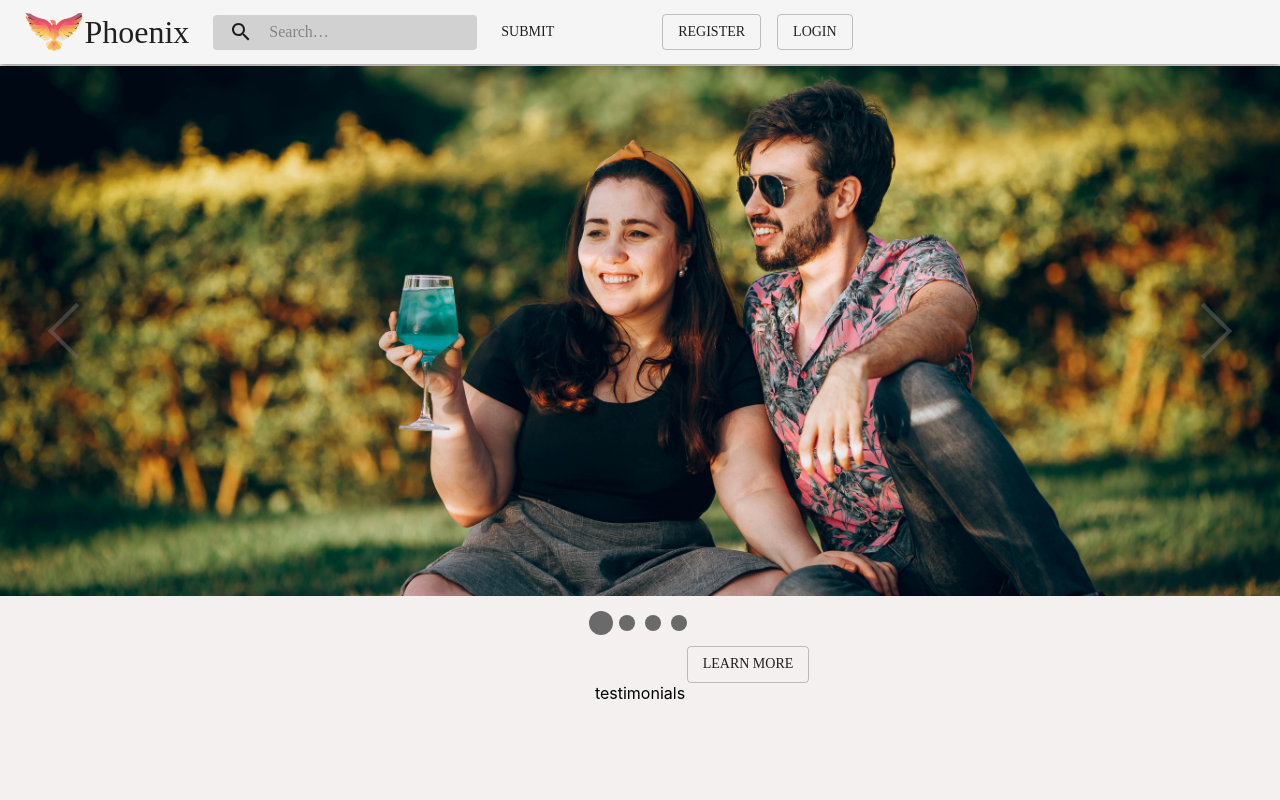
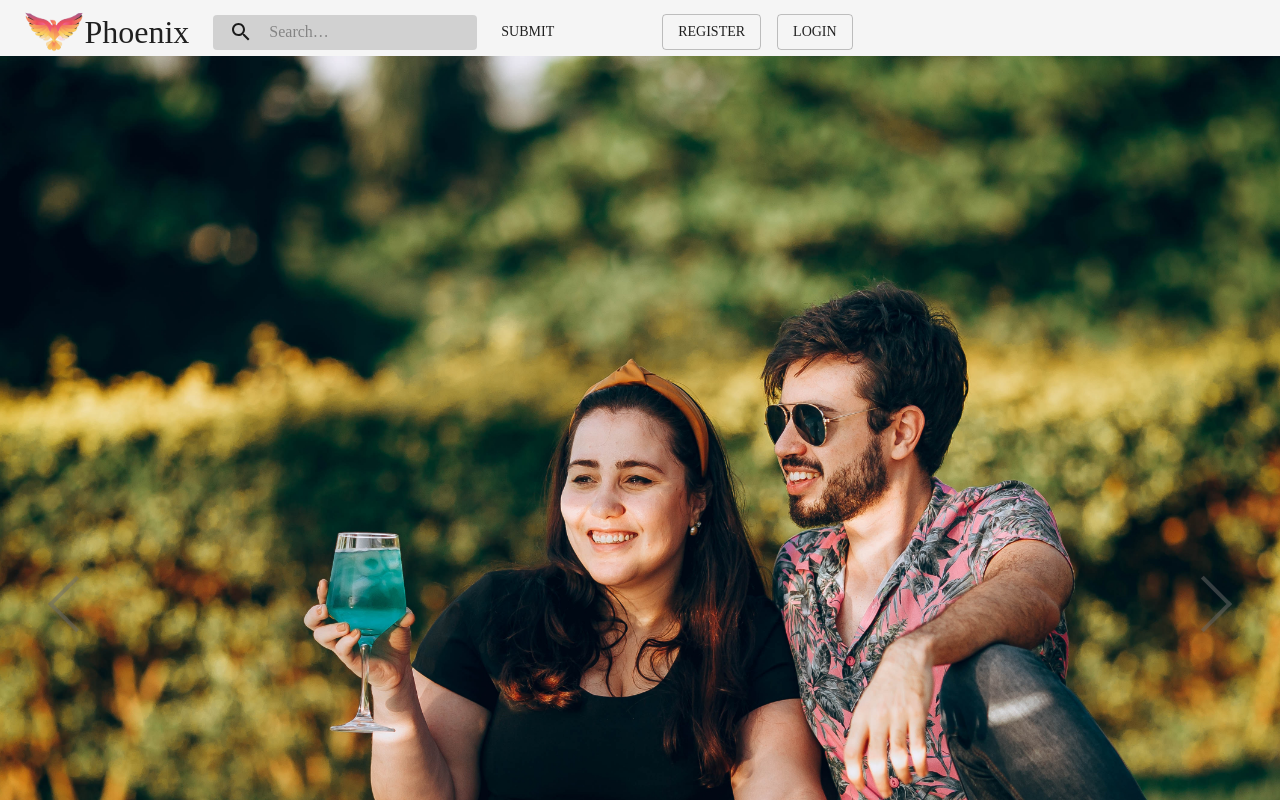
Before and after one commit to BloomTech-Labs/phoenix-fe, a React (Create React App) app: page / in a window 1280 px wide. Shown: the top 800 px of the page. Built offline with nearby package versions, Linux system fonts and the light colour scheme; a web font is replaced by a local one.

Commit message:
how to instructions visible now

```diff
--- a/src/components/Landing/LandingPage.js
+++ b/src/components/Landing/LandingPage.js
@@ -1,6 +1,6 @@
 import React from "react";
 import { makeStyles } from "@material-ui/core/styles";
-import CTAbutton from "./CTAbutton";
+import CTApage from "./CTApage.js";
 import { Slider } from "./Slider/Slider";
 import coupleWine from "../../images/carousel1couplewine.jpg";
 import marathon from "../../images/carousel2marathon.jpg";
@@ -15,11 +15,8 @@
     },
   },
   cta: {
-    display: "flex",
-    flexDirection: "row",
-    justifyContent: "center",
-    margin: "50px 0 0 13.5rem",
-    [theme.breakpoints.up("md")]: {},
+    margin: "20px auto",
+    height: "1000px",
   },
   firstthird: {
     display: "flex",
@@ -28,6 +25,7 @@
     [theme.breakpoints.up("md")]: {},
     height:"60%"
   },
+
   banner: {
     display: "flex",
     alignItems: "center",
@@ -83,9 +81,8 @@
         <Slider media={media}></Slider>
       </div>
       <div className={classes.cta}>
-        <CTAbutton />
+        <CTApage />
       </div>
-      <div></div>
       <div className={classes.banner}>testimonials</div>
     </main>
   );
```
